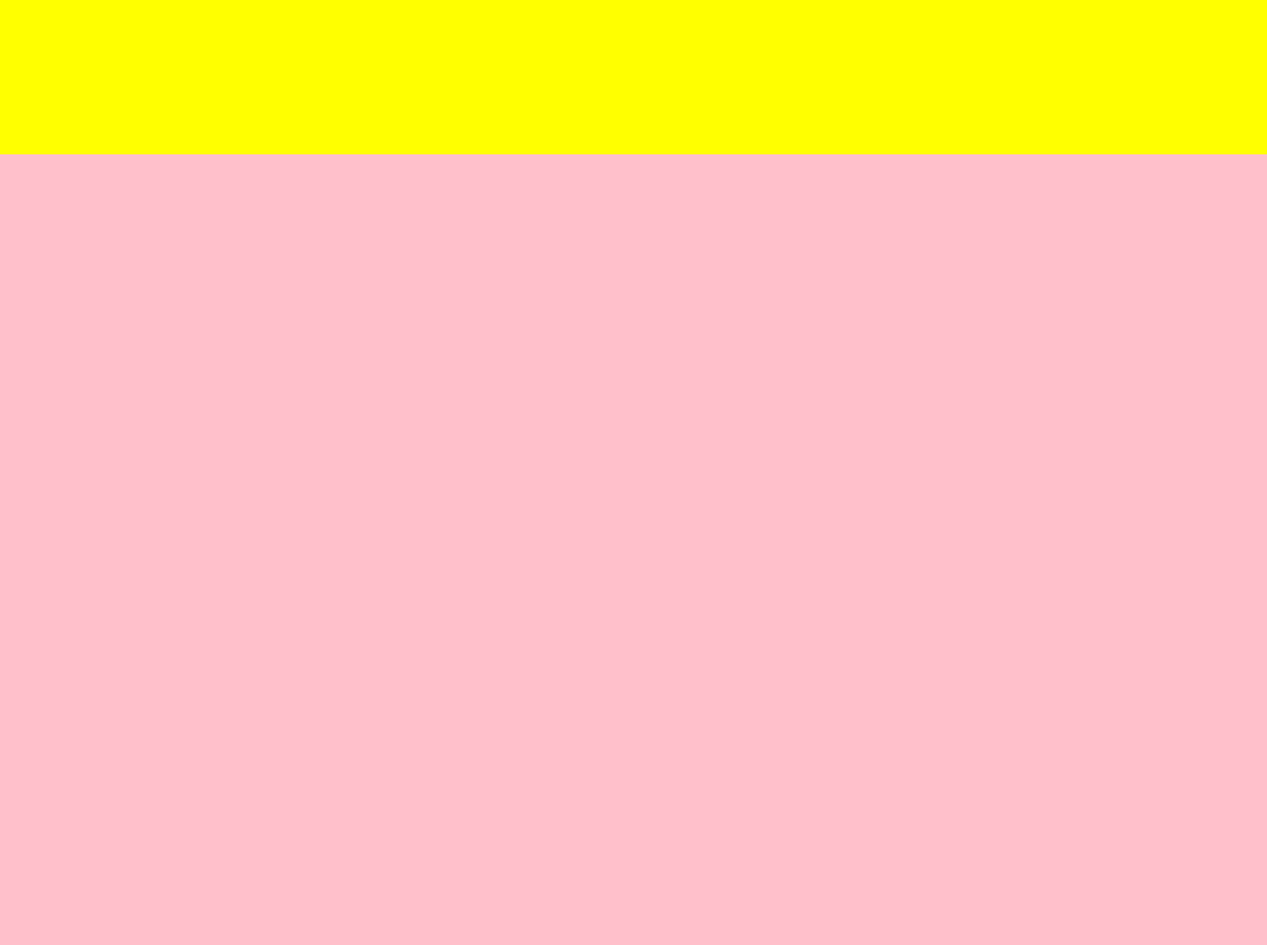
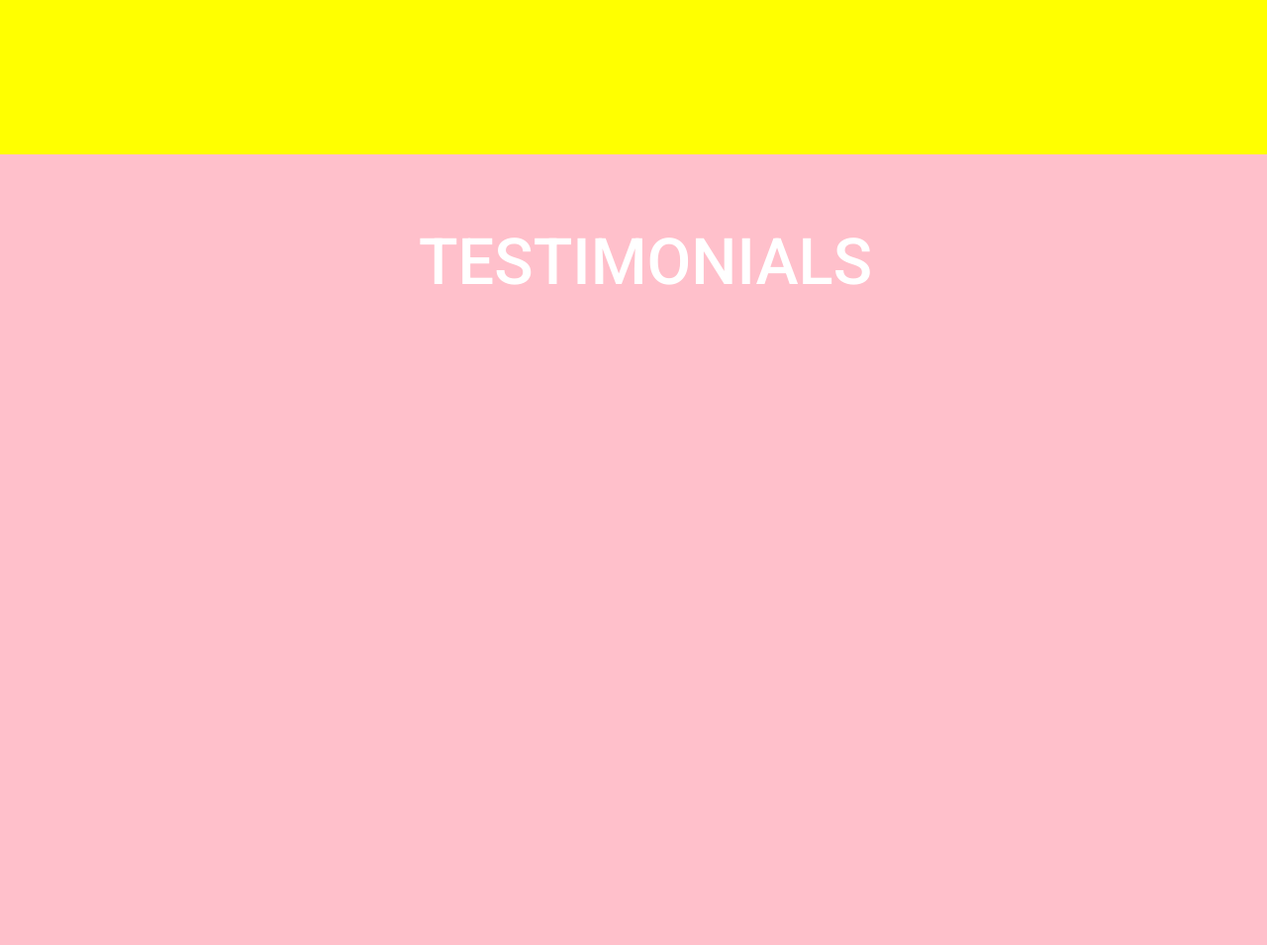
Before and after one commit to Kaoutiz/IterSpace, a PHP site: page / in a window 1280 px wide. Shown: the part 3044-3999 px from the top of the page at 99% size. Run offline with PHP 8.4, Linux system fonts and the light colour scheme; some web fonts are replaced.

Commit message:
Proposition Animation titre
Utilisation d'un after qui peut facilement être animé sans alourdir l'HTML de la page.

```diff
--- a/assets/css/styles.css
+++ b/assets/css/styles.css
@@ -228,6 +228,31 @@ video{
 #produits{
     background-color: pink;
 }
+#produits h3{
+    z-index: 10;
+    width: auto;
+}
+#produits:hover h3:after{
+    left: 0;
+    transform: scaleX(0.45);
+}
+#produits h3::after{
+    content: '';
+    transform-origin: 0 0;
+    transform: scaleX(0.45);
+    height: 20px;
+    position: absolute;
+    bottom: 5px;
+    left: 0;
+    right: 0;
+    height: 20px;
+    background: red;
+    opacity: 1;
+    transition: transform .3s, left .3s;
+    z-index: -1;
+    transform: scaleX(0.45);
+    left: 100%;
+}
 
 /* END: Produits */
 
--- a/index.php
+++ b/index.php
@@ -1,5 +1,6 @@
 <!DOCTYPE html>
 <html lang="fr">
+
 <head>
     <meta charset="UTF-8">
     <meta http-equiv="X-UA-Compatible" content="IE=edge">
@@ -8,7 +9,7 @@
 
     <!-- BEGIN: LIBRAIRIES -->
     <link rel="stylesheet" href="assets/css/boxicons.css">
-    <link rel="stylesheet" type="text/css" href="//cdn.jsdelivr.net/npm/slick-carousel@1.8.1/slick/slick.css"/>
+    <link rel="stylesheet" type="text/css" href="//cdn.jsdelivr.net/npm/slick-carousel@1.8.1/slick/slick.css" />
     <link href="https://cdn.jsdelivr.net/npm/bootstrap@5.3.0-alpha1/dist/css/bootstrap.min.css" rel="stylesheet" integrity="sha384-GLhlTQ8iRABdZLl6O3oVMWSktQOp6b7In1Zl3/Jr59b6EGGoI1aFkw7cmDA6j6gD" crossorigin="anonymous">
     <!-- END: LIBRAIRIES -->
 
@@ -16,6 +17,7 @@
     <link rel="stylesheet" href="assets/css/styles.css">
     <!-- END: STYLES -->
 </head>
+
 <body>
     <!-- BEGIN: JQuery -->
     <script src="https://cdnjs.cloudflare.com/ajax/libs/jquery/3.6.3/jquery.min.js" integrity="sha512-STof4xm1wgkfm7heWqFJVn58Hm3EtS31XFaagaa8VMReCXAkQnJZ+jEy8PCC/iT18dFy95WcExNHFTqLyp72eQ==" crossorigin="anonymous" referrerpolicy="no-referrer"></script>
@@ -80,7 +82,7 @@
                     </p>
                 </div>
                 <div class="col-sm w-100 text-center">
-                        <img src="assets/img/spaceship.png" class="spaceship" alt="vaisseau-spatial"/>
+                    <img src="assets/img/spaceship.png" class="spaceship" alt="vaisseau-spatial" />
                 </div>
             </div>
         </div>
@@ -94,7 +96,7 @@
             <div class="row row-cols-1 row-cols-md-3 g-4">
                 <div class="col">
                     <div class="card h-100">
-                            <img src="assets/img/astronaute.jpg" class="card-img-top" alt="actualites-1"/>
+                        <img src="assets/img/astronaute.jpg" class="card-img-top" alt="actualites-1" />
                         <div class="card-body">
                             <h5 class="card-title text-dark">Title</h5>
                             <p class="card-text text-dark">
@@ -108,7 +110,7 @@
                 </div>
                 <div class="col">
                     <div class="card h-100">
-                            <img src="assets/img/astronaute.jpg" class="card-img-top" alt="actualites-2"/>
+                        <img src="assets/img/astronaute.jpg" class="card-img-top" alt="actualites-2" />
                         <div class="card-body">
                             <h5 class="card-title text-dark">Title</h5>
                             <p class="card-text text-dark">
@@ -122,7 +124,7 @@
                 </div>
                 <div class="col">
                     <div class="card h-100">
-                            <img src="assets/img/astronaute.jpg" class="card-img-top" alt="actualites-3"/>
+                        <img src="assets/img/astronaute.jpg" class="card-img-top" alt="actualites-3" />
                         <div class="card-body">
                             <h5 class="card-title text-dark">Title</h5>
                             <p class="card-text text-dark">
@@ -144,7 +146,11 @@
     </section>
     <section id="produits">
         <div class="container">
-                <!-- Votre code ici... -->
+            <div class="container">
+                <div class="section-title">
+                    <h3>Testimonials</h3>
+                </div>
+            </div>
         </div>
     </section>
     <section id="testimonial">
@@ -170,19 +176,9 @@
                                 <div id="carouselTestimonials" class="carousel slide text-white" data-bs-ride="true">
                                     <!-- Indicators -->
                                     <div class="carousel-indicators mb-0">
-                                            <button
-                                                data-bs-target="#carouselTestimonials"
-                                                data-bs-slide-to="0"
-                                                class="active"
-                                            ></button>
-                                            <button
-                                                data-bs-target="#carouselTestimonials"
-                                                data-bs-slide-to="1"
-                                            ></button>
-                                            <button
-                                                data-bs-target="#carouselTestimonials"
-                                                data-bs-slide-to="2"
-                                            ></button>
+                                        <button data-bs-target="#carouselTestimonials" data-bs-slide-to="0" class="active"></button>
+                                        <button data-bs-target="#carouselTestimonials" data-bs-slide-to="1"></button>
+                                        <button data-bs-target="#carouselTestimonials" data-bs-slide-to="2"></button>
                                     </div>
 
                                     <!-- Contenu -->
@@ -193,9 +189,7 @@
                                                 <div class="col-lg-10 col-xl-8">
                                                     <div class="row d-flex align-items-center">
                                                         <div class="col-lg-4 d-flex justify-content-center">
-                                                                <img src="assets/img/astronaute.jpg"
-                                                                    class="rounded-circle shadow-1 mb-4 mb-lg-0" alt="First slide" width="150"
-                                                                    height="150" />
+                                                            <img src="assets/img/astronaute.jpg" class="rounded-circle shadow-1 mb-4 mb-lg-0" alt="First slide" width="150" height="150" />
                                                         </div>
                                                         <div class="col-9 col-md-9 col-lg-7 col-xl-8 text-center text-lg-start mx-auto mx-lg-0">
                                                             <h4 class="mb-4">Elon Musk</h4>
@@ -218,9 +212,7 @@
                                                 <div class="col-lg-10 col-xl-8">
                                                     <div class="row align-items-center">
                                                         <div class="col-lg-4 d-flex justify-content-center">
-                                                                <img src="assets/img/astronaute.jpg"
-                                                                    class="rounded-circle shadow-1 mb-4 mb-lg-0" alt="Second slide" width="150"
-                                                                    height="150" />
+                                                            <img src="assets/img/astronaute.jpg" class="rounded-circle shadow-1 mb-4 mb-lg-0" alt="Second slide" width="150" height="150" />
                                                         </div>
                                                         <div class="col-9 col-md-9 col-lg-7 col-xl-8 text-center text-lg-start mx-auto mx-lg-0">
                                                             <h4 class="mb-4">Elon Musk</h4>
@@ -243,9 +235,7 @@
                                                 <div class="col-lg-10 col-xl-8">
                                                     <div class="row align-items-center">
                                                         <div class="col-lg-4 d-flex justify-content-center">
-                                                                <img src="assets/img/astronaute.jpg"
-                                                                    class="rounded-circle shadow-1 mb-4 mb-lg-0" alt="Third slide" width="150"
-                                                                    height="150" />
+                                                            <img src="assets/img/astronaute.jpg" class="rounded-circle shadow-1 mb-4 mb-lg-0" alt="Third slide" width="150" height="150" />
                                                         </div>
                                                         <div class="col-9 col-md-9 col-lg-7 col-xl-8 text-center text-lg-start mx-auto mx-lg-0">
                                                             <h4 class="mb-4">Elon Musk</h4>
@@ -284,7 +274,7 @@
 
         </div>
     </section>
-        <?php include 'assets/templates/footer.php';?>
+    <?php include 'assets/templates/footer.php'; ?>
 </body>
 <!-- BEGIN: LIBRAIRIES SCRIPTS -->
 <script type="text/javascript" src="//cdn.jsdelivr.net/npm/slick-carousel@1.8.1/slick/slick.min.js"></script>
@@ -294,4 +284,5 @@
 
 <!-- BEGIN: SCRIPTS -->
 <!-- BEGIN: SCRIPTS -->
+
 </html>
```
Lines whose indentation alone changed are shown as unchanged.
